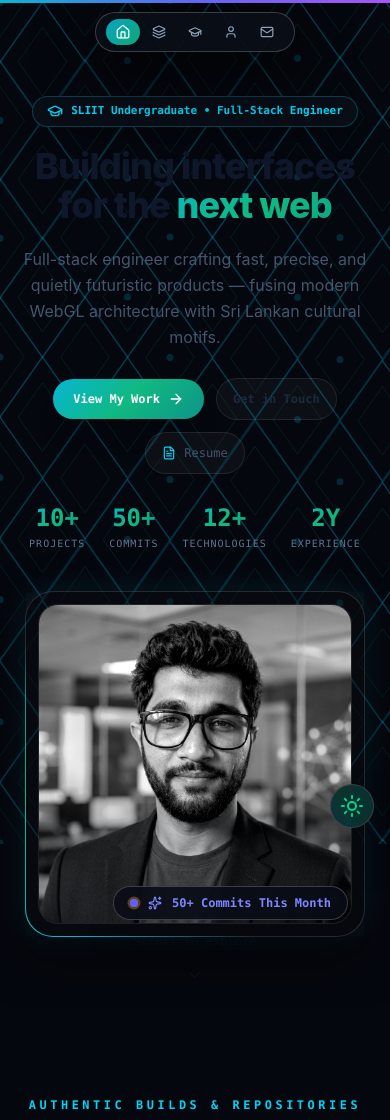
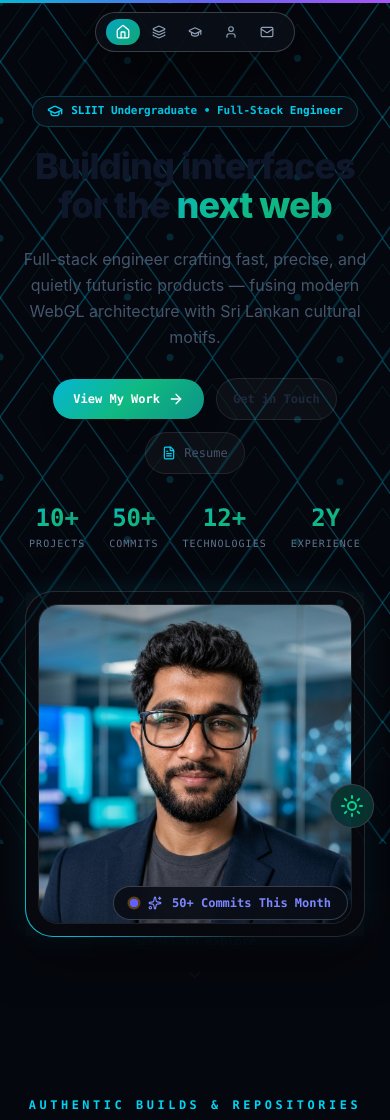
Before and after one commit to sasiruliyanage2004/portfolio-, a React (Vite) app: page / in a window 390 px wide. Shown: the top 1120 px of the page. Built offline with nearby package versions, Linux system fonts and the light colour scheme.

Commit message:
fix_hero_portrait_vibrant_color_on_mobile_devices

```diff
--- a/src/components/cyber/HeroCyber.jsx
+++ b/src/components/cyber/HeroCyber.jsx
@@ -259,10 +259,10 @@ export default function HeroCyber() {
               <div className="hero-portrait-frame relative h-[320px] sm:h-[440px] lg:h-[480px] w-full overflow-hidden rounded-[1.25rem] sm:rounded-[1.5rem] shadow-inner">
                 <img
                   src="/profile.png"
-                  alt="Developer Portrait"
-                  className="h-full w-full object-cover object-top filter grayscale contrast-110 brightness-115 group-hover:grayscale-0 group-hover:brightness-110 group-hover:scale-105 transition-all duration-700 ease-out"
+                  alt="Sasiru Nethvidu Liyanage Portrait"
+                  className="h-full w-full object-cover object-top filter md:grayscale md:contrast-110 md:brightness-115 group-hover:grayscale-0 group-hover:brightness-110 group-hover:scale-105 transition-all duration-700 ease-out"
                 />
-                <div className="absolute inset-0 bg-gradient-to-t from-[#090d16]/80 via-transparent to-transparent opacity-40 group-hover:opacity-10 transition-opacity duration-700" />
+                <div className="absolute inset-0 bg-gradient-to-t from-[#090d16]/80 via-transparent to-transparent opacity-20 md:opacity-40 group-hover:opacity-10 transition-opacity duration-700" />
               </div>
 
               {/* Unified Single Dynamic Status Badge */}
```
